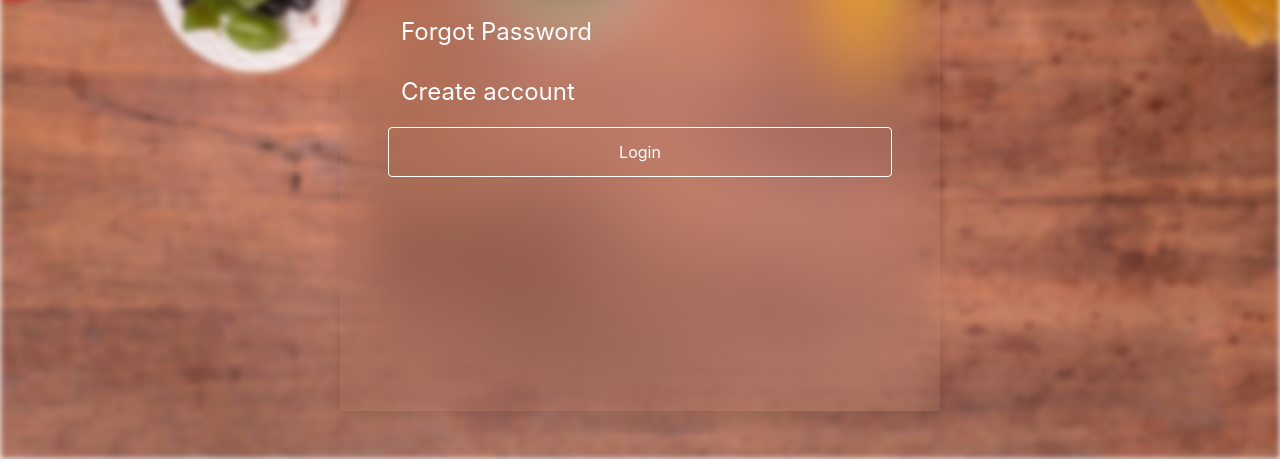
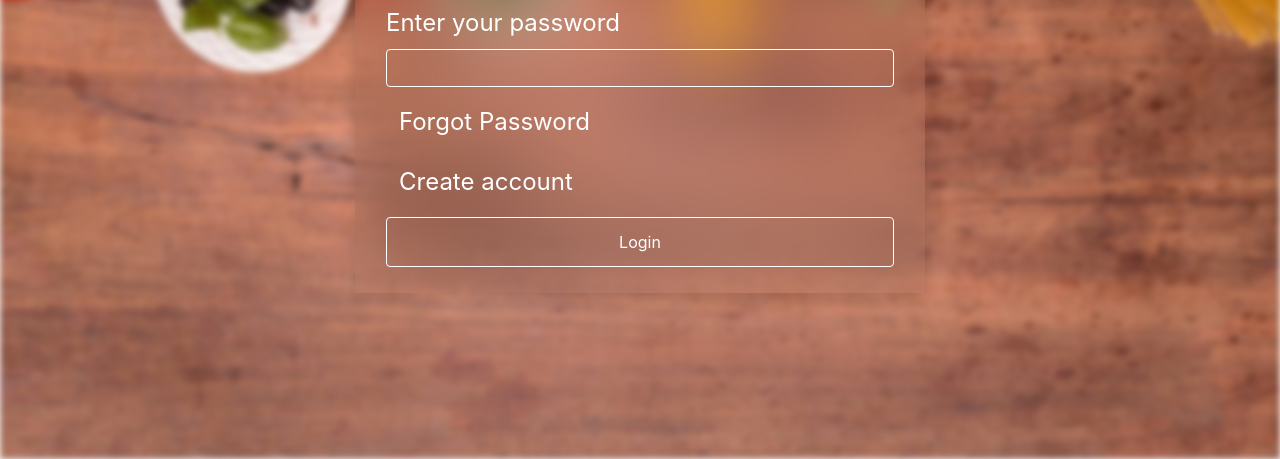
Before and after one commit to docluv/Love2Dev-Code-Samples, a website: page html/login-form/index.html in a window 1280 px wide. Shown: the part 341-800 px from the top of the page. Drawn offline with Linux system fonts and the light colour scheme.

Commit message:
quick layout update, removed excess div and BAM!

```diff
--- a/html/login-form/index.html
+++ b/html/login-form/index.html
@@ -165,10 +165,9 @@
     <link href="css/login.css" rel="stylesheet" type="text/css">
 </head>
 
-<body>
-    <main class="d-flex flex-row justify-content-center mediterranean-cuisine">
-        <div class="z-depth-2 grey lighten-5 flex-center login-container shadow p-3 mb-5">
-            <div class="login-form mediterranean-cuisine">
+<body class=" mediterranean-cuisine">
+    <main class="d-flex flex-row justify-content-center">
+        <div class="z-depth-2 grey lighten-5 flex-center login-container shadow p-3 mb-5 login-form mediterranean-cuisine">
             <header class="text-center">
                 <div class="brand-logo">
                     <img srcset="img/wild-dot-logo-square-320x320.png 320w, img/wild-dot-logo-square-120x120.png 120w"
@@ -198,12 +197,9 @@
                 <div class="form-group ">
                     <button type="submit" name="btn_login" class="btn btn-large btn-login waves-effect ghost right col-sm-12">Login</button>
                 </div>
+            </form>
         </div>
         <div class="row flex-container flex-around auth-providers"></div>
-            </form>
-        </div>
-        </div>
-
     </main>
 
 </body>
```
Lines whose indentation alone changed are shown as unchanged.
